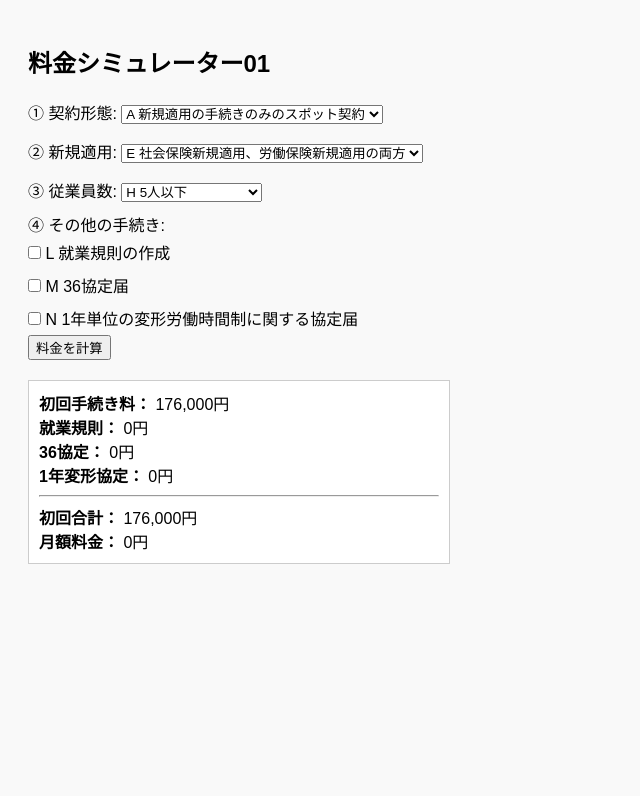
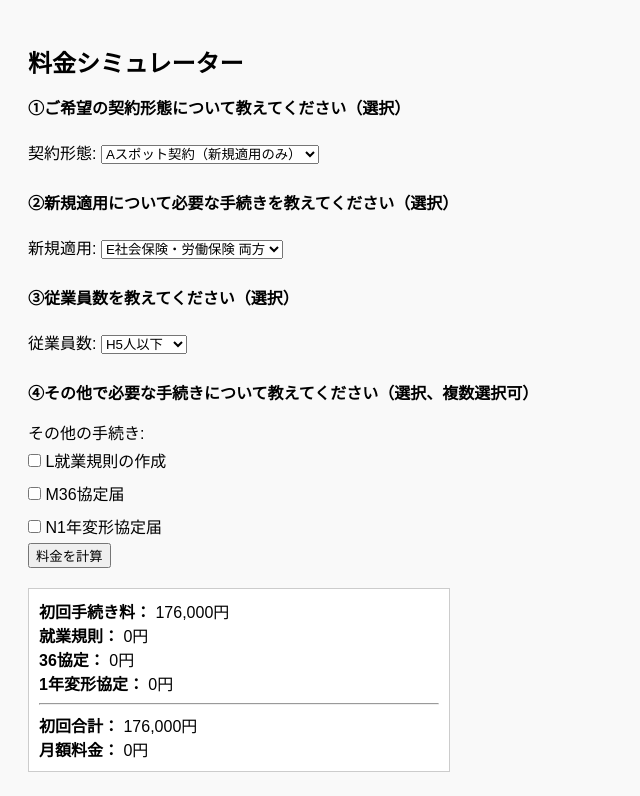
Before and after one commit to kyokonakayama/price-simulator, a plain HTML site: page index.html in a window 1280 px wide. Both pictures are taken after a click on the button "料金を計算". Shown: the whole page, without its empty margins (0-640 px from the left). Drawn offline with Linux system fonts and the light colour scheme.

Commit message:
Update index.html

```diff
--- a/index.html
+++ b/index.html
@@ -1,8 +1,8 @@
 <!DOCTYPE html>
 <html lang="ja">
 <head>
-  <meta charset="UTF-8">
-  <meta name="viewport" content="width=device-width, initial-scale=1.0">
+  <meta charset="UTF-8" />
+  <meta name="viewport" content="width=device-width, initial-scale=1.0"/>
   <title>料金シミュレーター</title>
   <style>
     body {
@@ -26,38 +26,42 @@
   </style>
 </head>
 <body>
-  <h1>料金シミュレーター01</h1>
+  <h1>料金シミュレーター</h1>
 
-  <label>① 契約形態:
+  <p><strong>①ご希望の契約形態について教えてください（選択）</strong></p>
+  <label>契約形態:
     <select id="plan">
-      <option value="A">A 新規適用の手続きのみのスポット契約</option>
-      <option value="B">B アドバイザリー顧問</option>
-      <option value="C">C レギュラー顧問</option>
-      <option value="D">D レギュラー顧問＋給与計算</option>
+      <option value="A">Aスポット契約（新規適用のみ）</option>
+      <option value="B">Bアドバイザリー顧問</option>
+      <option value="C">Cレギュラー顧問</option>
+      <option value="D">Dレギュラー顧問＋給与計算</option>
     </select>
   </label><br>
 
-  <label>② 新規適用:
+  <p><strong>②新規適用について必要な手続きを教えてください（選択）</strong></p>
+  <label>新規適用:
     <select id="application">
-      <option value="E">E 社会保険新規適用、労働保険新規適用の両方</option>
-      <option value="F">F 社会保険新規適用のみ</option>
-      <option value="G">G 労働保険新規適用のみ</option>
+      <option value="E">E社会保険・労働保険 両方</option>
+      <option value="F">F社会保険のみ</option>
+      <option value="G">G労働保険のみ</option>
     </select>
   </label><br>
 
-  <label>③ 従業員数:
+  <p><strong>③従業員数を教えてください（選択）</strong></p>
+  <label>従業員数:
     <select id="employees">
-      <option value="H">H 5人以下</option>
-      <option value="I">I 6人以上10人以下</option>
-      <option value="J">J 11人以上20人以下</option>
-      <option value="K">K 21人以上</option>
+      <option value="H">H5人以下</option>
+      <option value="I">I6〜10人</option>
+      <option value="J">J11〜20人</option>
+      <option value="K">K21人以上</option>
     </select>
   </label><br>
 
-  <label>④ その他の手続き:</label><br>
-  <input type="checkbox" id="rule" value="rule"> L 就業規則の作成<br>
-  <input type="checkbox" id="kyoutei" value="kyoutei"> M 36協定届<br>
-  <input type="checkbox" id="henkei" value="henkei"> N 1年単位の変形労働時間制に関する協定届<br>
+  <p><strong>④その他で必要な手続きについて教えてください（選択、複数選択可）</strong></p>
+  <label>その他の手続き:</label><br>
+  <input type="checkbox" id="rule" value="rule"> L就業規則の作成<br>
+  <input type="checkbox" id="kyoutei" value="kyoutei"> M36協定届<br>
+  <input type="checkbox" id="henkei" value="henkei"> N1年変形協定届<br>
 
   <button onclick="calculate()">料金を計算</button>
 
@@ -78,51 +82,52 @@
       let kyouteiFee = 0;
       let henkeiFee = 0;
 
-      // --- 初回手続き料（質問①×②） ---
+      // A: スポット契約（初回手続き料のみ）
       if (plan === 'A') {
         if (application === 'E') initFee = 176000;
         else if (application === 'F') initFee = 110000;
         else if (application === 'G') initFee = 66000;
-      } else if (plan === 'B') {
-        if (application === 'E') initFee = 137500;
-        else if (application === 'F') initFee = 99000;
-        else if (application === 'G') initFee = 38500;
-      } else if (plan === 'C' || plan === 'D') {
-        if (application === 'E') initFee = 77000;
-        else if (application === 'F') initFee = 49500;
-        else if (application === 'G') initFee = 27500;
       }
 
-      // --- 月額料金（質問①×③） ---
+      // B: アドバイザリー顧問
       if (plan === 'B') {
         if (employees === 'H' || employees === 'I') monthFee = 13200;
         else if (employees === 'J') monthFee = 16500;
         else if (employees === 'K') monthFee = 27500;
-      } else if (plan === 'C') {
+
+        if (rule) ruleFee = 99000;
+        if (kyoutei) kyouteiFee = 12100;
+        if (henkei) henkeiFee = 7700;
+      }
+
+      // C: レギュラー顧問
+      if (plan === 'C') {
         if (employees === 'H') monthFee = 19800;
         else if (employees === 'I') monthFee = 26400;
         else if (employees === 'J') monthFee = 42900;
         else if (employees === 'K') monthFee = 42900;
-      } else if (plan === 'D') {
+
+        if (rule) ruleFee = 0;
+        if (kyoutei) kyouteiFee = 12100;
+        if (henkei) henkeiFee = 7700;
+      }
+
+      // D: レギュラー顧問＋給与計算
+      if (plan === 'D') {
         if (employees === 'H') monthFee = 42350;
         else if (employees === 'I') monthFee = 50600;
         else if (employees === 'J') monthFee = 66000;
         else if (employees === 'K') monthFee = 66000;
-      }
 
-      // --- オプション料（質問①×④） ---
-      if (plan === 'A') {
-        if (rule) ruleFee = 165000;
-        if (kyoutei) kyouteiFee = 27500;
-        if (henkei) henkeiFee = 12100;
-      } else if (plan === 'B') {
-        if (rule) ruleFee = 99000;
-        if (kyoutei) kyouteiFee = 12100;
-        if (henkei) henkeiFee = 7700;
-      } else if (plan === 'C' || plan === 'D') {
         if (rule) ruleFee = 0;
         if (kyoutei) kyouteiFee = 12100;
         if (henkei) henkeiFee = 7700;
+      }
+
+      // ～付きの月額料金（K の場合）
+      let monthText = `${monthFee.toLocaleString()}円`;
+      if ((plan === 'C' && employees === 'K') || (plan === 'D' && employees === 'K')) {
+        monthText += '～';
       }
 
       const total = initFee + ruleFee + kyouteiFee + henkeiFee;
@@ -134,7 +139,7 @@
         <strong>1年変形協定：</strong> ${henkeiFee.toLocaleString()}円<br>
         <hr>
         <strong>初回合計：</strong> ${total.toLocaleString()}円<br>
-        <strong>月額料金：</strong> ${monthFee.toLocaleString()}円
+        <strong>月額料金：</strong> ${monthText}
       `;
     }
   </script>
```
